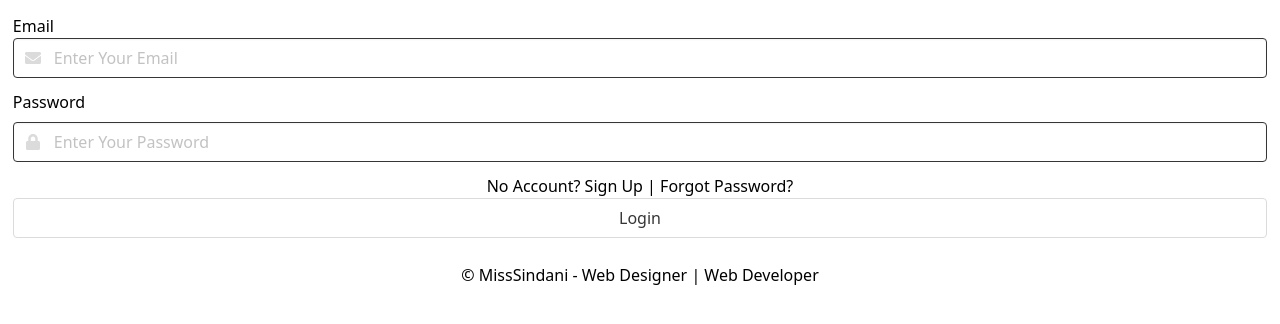
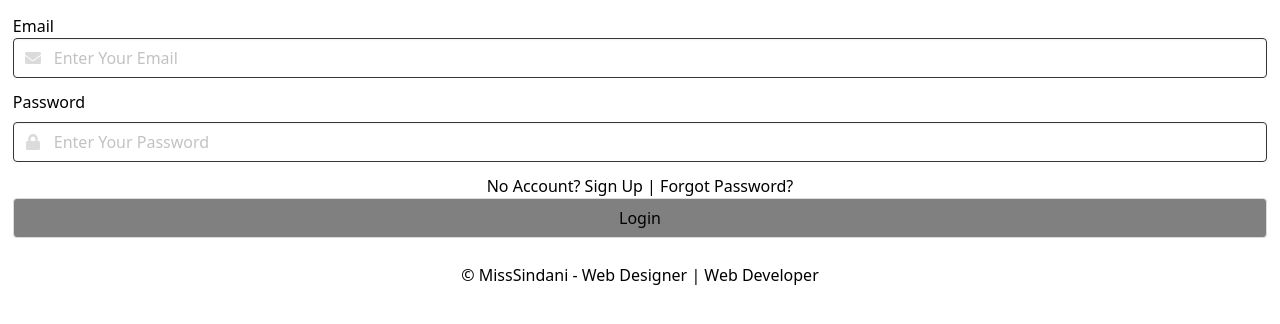
Before and after one commit to MissSindani/login.github.io, a plain HTML site: page index.html in a window 1280 px wide. Shown: the part 88-412 px from the top of the page. Drawn offline with nearby package versions, Linux system fonts and the light colour scheme.

Commit message:
Add files via upload

```diff
--- a/index.css
+++ b/index.css
@@ -27,3 +27,7 @@ footer{
     text-align: center;
     margin: 2%;
 }
+.button{
+    background-color: grey;
+    color: black;
+}
```
